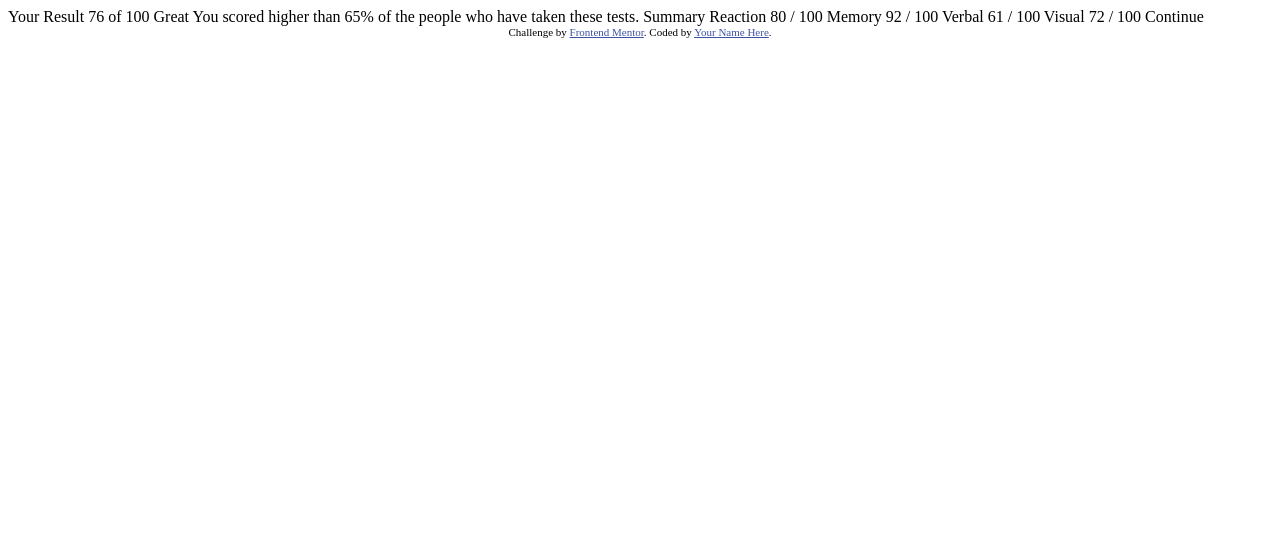
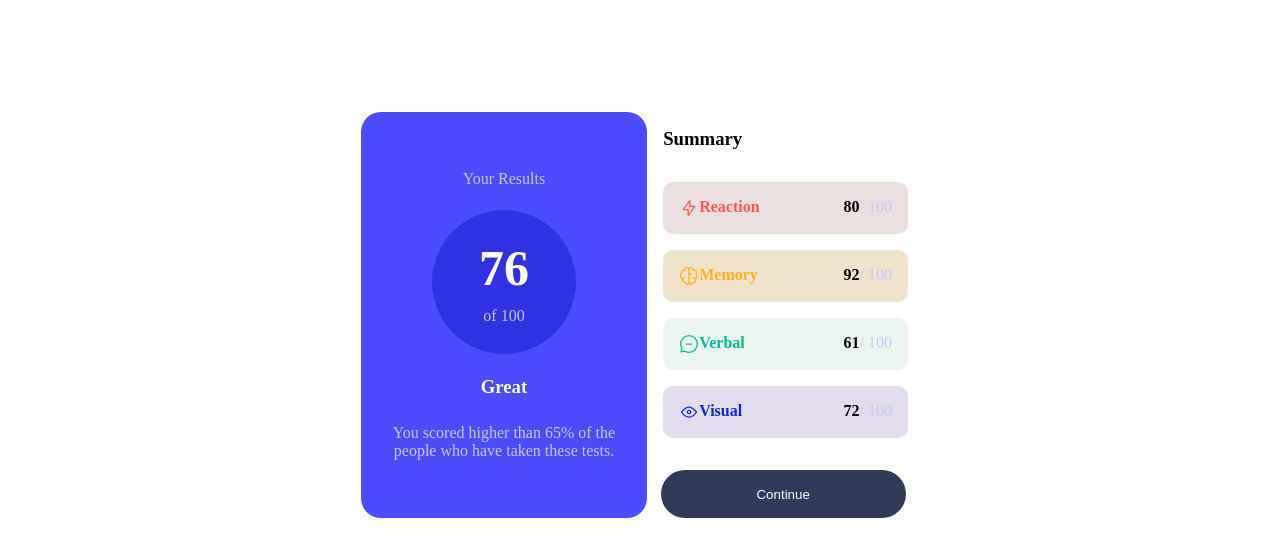
Before and after one commit to milatamilana/result-summary-component, a plain HTML site: page index.html in a window 1280 px wide. Drawn offline with Linux system fonts and the light colour scheme.

Commit message:
added  more stuff

```diff
--- /dev/null
+++ b/css/style.css
@@ -0,0 +1,165 @@
+* {
+  padding: 0;
+  margin: 0;
+  box-sizing: border-box;
+  font-size: sans-serif;
+}
+:root {
+  --primary-light-red: hsl(0, 100%, 67%);
+  --primary-orangeyellow: hsl(39, 100%, 56%);
+  --primary-greenteal: hsl(166, 100%, 37%);
+  --primary-cobalt: hsl(234, 85%, 45%);
+  --gradients-light-slate-bluebackground: hsl(252, 100%, 67%);
+  --gradients-light-royal-bluebackground: hsl (252, 100%, 67%);
+  --gradient-violet-blue: hsla(256, 72%, 46%, 1);
+  --gradient-persian-blue: hsl(241, 72%, 46%, 0);
+  --neutral-white: hsl(0, 0%, 100%);
+  --neutral-pale-blue: hsl(221, 100%, 96%);
+  --neutral-light-lavender: hsl(241, 100%, 89%);
+  --neutral-dark-gray-blue: hsl(224, 30%, 27%);
+}
+.main1 {
+  background-color: rgb(76, 76, 252);
+  border-radius: 0px 0px 20px 20px;
+  padding: 2rem;
+  text-align: center;
+  color: hsl(241, 100%, 89%);
+  /* margin: 1rem; */
+  width: 100%;
+}
+.circle {
+  border-radius: 50%;
+  background-color: rgb(49, 49, 228);
+  display: flex;
+  align-items: center;
+  justify-content: center;
+  flex-direction: column;
+  height: 9rem;
+  width: 9rem;
+  margin: 1rem;
+}
+.container {
+  display: flex;
+  /* width: 100vw; */
+  height: 40%;
+  justify-content: center;
+  align-items: center;
+}
+.circle h1 {
+  font-size: 50px;
+  color: white;
+  margin-bottom: 10px;
+}
+
+.zz-p {
+  display: flex;
+  align-content: center;
+}
+.grt h3 {
+  color: white;
+}
+.main2 {
+  display: flex;
+  background-color: rgb(236, 223, 223);
+  justify-content: space-between;
+  border-radius: 10px;
+  margin: 1rem;
+  padding: 1rem;
+}
+.her1 {
+  display: flex;
+  color: var(--primary-light-red);
+}
+.her2 {
+  display: flex;
+}
+.herman {
+  padding: 1rem;
+}
+.main3 {
+  display: flex;
+  background-color: hsl(38, 58%, 87%);
+  border-radius: 10px;
+  justify-content: space-between;
+  margin: 1rem;
+  padding: 1rem;
+}
+.him1 {
+  display: flex;
+  color: var(--primary-orangeyellow);
+}
+.him2 {
+  display: flex;
+}
+.main4 {
+  display: flex;
+  background-color: rgb(234, 245, 239);
+  border-radius: 10px;
+  justify-content: space-between;
+  margin: 1rem;
+  padding: 1rem;
+}
+.peo1 {
+  display: flex;
+  color: var(--primary-greenteal);
+}
+.peo2 {
+  display: flex;
+}
+.main5 {
+  display: flex;
+  background-color: rgb(227, 219, 238);
+  border-radius: 10px;
+  justify-content: space-between;
+  margin: 1rem;
+  padding: 1rem;
+}
+.tab1 {
+  display: flex;
+  color: hsl(234, 85%, 45%);
+}
+.tab2 {
+  display: flex;
+}
+.button {
+  background-color: hsl(224, 30%, 27%);
+  color: white;
+  width: 90%;
+  height: 3rem;
+  border-radius: 25px;
+  margin-top: 1rem;
+  border: none;
+}
+.main6 {
+  display: flex;
+  align-items: center;
+  justify-content: center;
+}
+.stuff p {
+  color: hsl(241, 100%, 89%);
+}
+@media screen and (min-width: 1024px) {
+  main {
+    display: flex;
+    align-items: center;
+    justify-content: center;
+    margin: 7rem 0rem 0rem 0rem;
+
+  }
+  .main1{
+    height: 406px;
+    border-radius: 20px 20px 20px 20px;
+    display: flex;
+    flex-direction: column;
+    justify-content: space-evenly;
+
+  }
+  .main2 ,.main3,.main4,.main5{
+    padding:1rem ;
+    border-radius: 10px;
+    width: 90%;
+  }
+  .container2{
+    width: 17rem;
+  }
+}
--- a/index.html
+++ b/index.html
@@ -1,47 +1,126 @@
 <!DOCTYPE html>
 <html lang="en">
+
 <head>
-  <meta charset="UTF-8">
-  <meta name="viewport" content="width=device-width, initial-scale=1.0"> <!-- displays site properly based on user's device -->
+  <meta charset="UTF-8" />
+  <meta name="viewport" content="width=device-width, initial-scale=1.0" />
+  <!-- displays site properly based on user's device -->
 
-  <link rel="icon" type="image/png" sizes="32x32" href="./assets/images/favicon-32x32.png">
+  <link rel="icon" type="image/png" sizes="32x32" href="./assets/images/favicon-32x32.png" />
 
   <title>Frontend Mentor | Results summary component</title>
-
+  <link rel="stylesheet" href="css/style.css" />
   <!-- Feel free to remove these styles or customise in your own stylesheet 👍 -->
   <style>
-    .attribution { font-size: 11px; text-align: center; }
-    .attribution a { color: hsl(228, 45%, 44%); }
+    .attribution {
+      font-size: 11px;
+      text-align: center;
+    }
+
+    .attribution a {
+      color: hsl(228, 45%, 44%);
+    }
   </style>
 </head>
+
 <body>
+  <main>
+    <div class="container">
 
-  Your Result
-  76
-  of 100
+      <div class="main1">
+        <p>Your Results</p>
 
-  Great
-  You scored higher than 65% of the people who have taken these tests.
+        <div class="container">
+          <div class="circle">
+            <h1>76</h1>
+            <p>of 100</p>
+          </div>
+        </div>
+        <div class="grt">
+          <h3>Great</h3>
+        </div>
 
-  Summary
+        <p>You scored higher than 65% of
+          the <br>people who have taken
+          these tests.
+        </p>
+      </div>
 
-  Reaction
-  80 / 100
+    </div>
 
-  Memory
-  92 / 100
+    <!-- </div> -->
+    </div>
+    <!-- summary section -->
+    <div class="container2">
+      <div class="herman">
+        <h3>Summary</h3>
+      </div>
 
-  Verbal
-  61 / 100
+      <div class="stuff">
+        <div class="main2">
+          <div class="her1">
+            <img src="assets/images/icon-reaction.svg" alt="">
+            <h4>Reaction</h4>
+          </div>
+          <div class="her2">
+            <span>
+              <h4>80</h4>
+            </span>
+            <p>/ 100</p>
+          </div>
+        </div>
 
-  Visual
-  72 / 100
+        <div class="main3">
+          <div class="him1">
+            <img src="assets/images/icon-memory.svg" alt="">
+            <h4>Memory </h4>
+          </div>
+          <div class="him2">
+            <span>
+              <h4> 92</h4>
+            </span>
+            <p>/ 100</p>
+          </div>
+        </div>
 
-  Continue
+        <div class="main4">
+          <div class="peo1">
+            <img src="assets/images/icon-verbal.svg" alt="">
+            <h4>Verbal</h4>
+          </div>
+          <div class="peo2">
+            <span>
+              <h4>61</h4>
+            </span>
+            <p>/ 100</p>
+          </div>
+        </div>
 
-  <div class="attribution">
-    Challenge by <a href="https://www.frontendmentor.io?ref=challenge" target="_blank">Frontend Mentor</a>.
-    Coded by <a href="#">Your Name Here</a>.
-  </div>
+        <div class="main5">
+          <div class="tab1">
+            <img src="assets/images/icon-visual.svg" alt="">
+            <h4>Visual</h4>
+          </div>
+          <div class="tab2">
+            <span>
+              <h4>72</h4>
+            </span>
+            <p>/ 100</p>
+          </div>
+        </div>
+        <!-- final section -->
+        <div class="main6">
+          <button class="button">Continue</button>
+        </div>
+
+      </div>
+    </div>
+    <!-- <div class="attribution">
+      Challenge by
+      <a href="https://www.frontendmentor.io?ref=challenge" target="_blank">Frontend Mentor</a>. Coded by <a
+        href="#">Your Name Here</a>.
+    </div> -->
+  </main>
 </body>
+
 </html>
```
Also changed, not shown: 1 other file.
